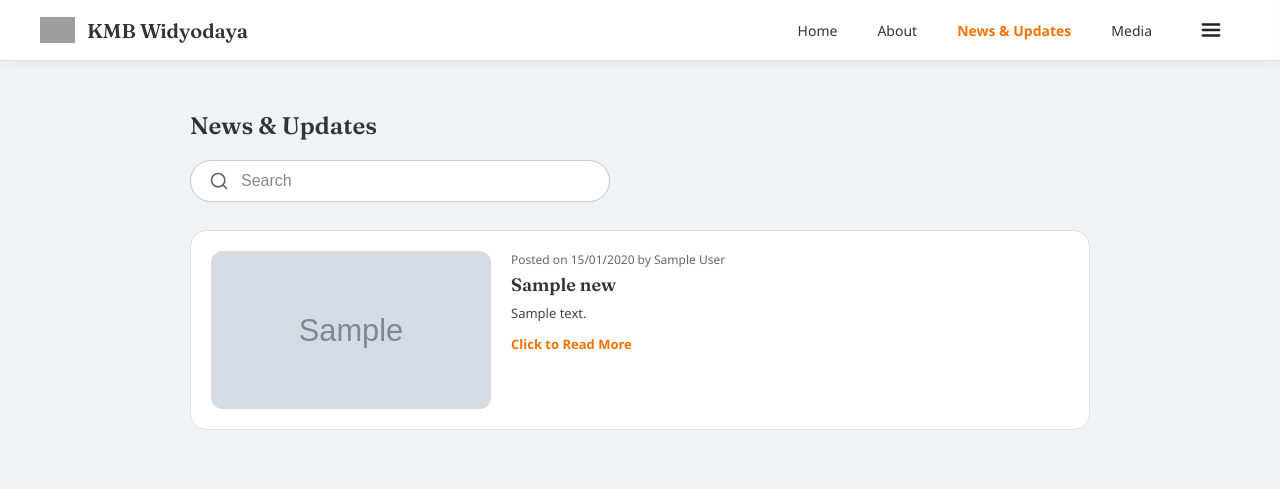
After one commit to kmbwidyodaya/website, a Django app: page /news/ in a window 1280 px wide. The commit adds this page. Shown: the top 489 px of the page. Run offline with Django 5.2, Linux system fonts and the light colour scheme; tables that the repository leaves empty hold one stand-in row (values such as "Sample post"); grey boxes marked "Sample" are stand-in pictures; some web fonts are replaced; grey boxes are pictures that could not be loaded.

Commit message:
News & Updates -new version

```diff
--- a/core/templates/home.html
+++ b/core/templates/home.html
@@ -43,7 +43,7 @@
 
             <div class="news-list">
                 {% for news in news_list %}
-                <div class="news-card">
+                <a href="{{ news.link }}" class="news-card">
                     <div class="image-placeholder">
                         {% if news.image %}
                             <img src="{{ news.image }}" alt="{{ news.title }}">
@@ -53,9 +53,9 @@
                         <p class="meta-info">Posted on {{ news.created_at|date:"d/m/Y" }} by {{ news.author }}</p>
                         <h3 class="news-title">{{ news.title }}</h3>
                         <p class="news-text">{{ news.short_description }}</p>
-                        <a href="#" class="read-more">Read More</a>
+                        <p class="read-more">Click to Read More</p>
                     </div>
-                </div>
+                </a>
                 {% empty %}
                 <p>Belum ada berita terbaru.</p>
                 {% endfor %}
--- a/core/templates/media.html
+++ b/core/templates/media.html
@@ -98,6 +98,6 @@
         </nav>
     </aside>
     <script src="{% static 'js/main.js' %}"></script>
-    <script src="{% static 'js/search.js' %}"></script>
+    <script src="{% static 'js/searchmedia.js' %}"></script>
 </body>
 </html>
--- /dev/null
+++ b/core/templates/news.html
@@ -0,0 +1,100 @@
+{% load static %}
+<!DOCTYPE html>
+<html lang="id">
+<head>
+    <meta charset="UTF-8">
+    <meta name="viewport" content="width=device-width, initial-scale=1.0">
+    <title>KMB Widyodaya</title>
+    <link rel="icon" type="image/svg+xml" href="{% static 'images/logo.svg' %}">
+    <link rel="stylesheet" href="{% static 'css/style.css' %}">
+</head>
+<body>
+
+    <!-- Navbar Header -->
+    <header class="navbar">
+        <div class="logo-container">
+            <img src="{% static 'images/logo.svg' %}" alt="Logo KMB Widyodaya" class="logo-img">
+            <span class="brand-name">KMB Widyodaya</span>
+        </div>
+        <nav class="nav-links">
+            <a href="/home">Home</a>
+            <a href="/about">About</a>
+            <a href="/news" class="active">News & Updates</a>
+            <a href="/media">Media</a>
+            <button class="menu-btn" id="menuButton" type="button" onclick="toggleSidebar()" aria-label="Buka menu navigasi" aria-controls="sidebarMenu" aria-expanded="false">
+                <svg width="22" height="22" viewBox="0 0 24 24" fill="none" stroke="currentColor" stroke-width="2.5" stroke-linecap="round" stroke-linejoin="round" aria-hidden="true">
+                    <line x1="3" y1="6" x2="21" y2="6"></line>
+                    <line x1="3" y1="12" x2="21" y2="12"></line>
+                    <line x1="3" y1="18" x2="21" y2="18"></line>
+                </svg>
+            </button>
+        </nav>
+    </header>
+        <main class="container">
+        <section class="news-section">
+            <h2 class="section-title">News & Updates</h2>
+                    <!-- Search Box -->
+            <div class="search-wrapper">
+                <div class="search-box">
+                    <svg class="search-icon" xmlns="http://www.w3.org/2000/svg" viewBox="0 0 24 24" fill="none" stroke="currentColor" stroke-width="2" stroke-linecap="round" stroke-linejoin="round">
+                        <circle cx="11" cy="11" r="8"></circle>
+                        <line x1="21" y1="21" x2="16.65" y2="16.65"></line>
+                    </svg>
+                    <input type="text" id="searchInput" placeholder="Search">
+                </div>
+            </div>
+        <div class="news-list">
+            {% for news in news_list %}
+                <a href="{{ news.link }}" target="_blank" class="news-card">
+                    <div class="image-placeholder">
+                        {% if news.image %}
+                            <img src="{{ news.image }}" alt="{{ news.title }}">
+                        {% endif %}
+                    </div>
+                    <div class="news-content">
+                        <p class="meta-info">Posted on {{ news.created_at|date:"d/m/Y" }} by {{ news.author }}</p>
+                        <h3 class="news-title">{{ news.title }}</h3>
+                        <p class="news-text">{{ news.short_description }}</p>
+                        <span class="read-more">Click to Read More</span>
+                    </div>
+                </a>
+            {% empty %}
+                <p>Belum ada berita terbaru.</p>
+            {% endfor %}
+        </div>
+        <div id="noResults" style="display: none; text-align: center; padding: 40px 0; color: #666; font-size: 16px;">
+        Hasil pencarian tidak ditemukan
+        </div>
+        </section>
+    </main>
+
+        <div class="sidebar-overlay" id="sidebarOverlay" onclick="toggleSidebar()" aria-hidden="true"></div>
+
+    <!-- Off-Canvas Sidebar -->
+    <aside class="sidebar" id="sidebarMenu" aria-label="Menu navigasi" aria-hidden="true" inert>
+        <div class="sidebar-header">
+            <div class="sidebar-brand">
+                <img src="{% static 'images/logo.svg' %}" alt="Logo" class="sidebar-logo">
+                <span class="sidebar-title">Menu</span>
+            </div>
+            <button class="close-btn" type="button" onclick="toggleSidebar()" aria-label="Tutup menu navigasi">
+                <svg width="24" height="24" viewBox="0 0 24 24" fill="none" stroke="currentColor" stroke-width="2.5" stroke-linecap="round" stroke-linejoin="round" aria-hidden="true">
+                    <line x1="18" y1="6" x2="6" y2="18"></line>
+                    <line x1="6" y1="6" x2="18" y2="18"></line>
+                </svg>
+            </button>
+        </div>
+        <nav class="sidebar-links">
+            <a href="/home">Home</a>
+            <a href="/about">About</a>
+            <a href="/news" class="active">News & Updates</a>
+            <a href="/media">Media</a>
+            <a href="/support">Support</a>
+            <a href="/events">Events</a>
+            <a href="/contact">Contact us</a>
+        </nav>
+    </aside>
+    <script src="{% static 'js/main.js' %}"></script>
+    <script src="{% static 'js/searchnews.js' %}"></script>
+</body>
+</html>
--- a/core/urls.py
+++ b/core/urls.py
@@ -5,7 +5,7 @@ urlpatterns = [
     path('', views.home, name='home'),       # Membuka halaman utama (http://127.0.0.1:8000/)
     path('home', views.home, name='home'),   # Membuka via (http://127.0.0.1:8000/home)
     path('media/<int:pk>/', views.media_detail, name='media_detail'), # Membuka halaman detail media (http://127.0.0.1:8000/media/1/)
-    path('media/', views.media, name='media'), # Membuka halaman media (http://
-
+    path('media/', views.media, name='media'), # Membuka halaman media (http://127.0.0.1:8000/media/)
+    path('news/', views.news, name='news'), # Membuka halaman berita (http://127.0.0.1:8000/news/)
     path('base/', views.base_test, name='base_test'), #test media
 ]
--- a/core/views.py
+++ b/core/views.py
@@ -22,7 +22,9 @@ def media_detail(request, pk):
     media = get_object_or_404(Media, pk=pk)
     return render(request, 'media_detail.html', {'media': media})
 
-
+def news(request):
+    news_list = News.objects.all().order_by('-id')
+    return render(request, 'news.html', {'news_list': news_list})
 
 #test media
 def base_test(request):
--- a/static/css/style.css
+++ b/static/css/style.css
@@ -144,6 +144,7 @@ h1, h2, h3, .section-title, .news-title, .event-title {
 
 /* 5. NEWS & UPDATES SECTION */
 .news-section {
+    margin-top: 40px;
     margin-bottom: 40px;
 }
 
@@ -162,27 +163,42 @@ h1, h2, h3, .section-title, .news-title, .event-title {
     display: flex;                 /* Memuat tata letak flexbox */
     gap: 20px;                     /* Jarak antara gambar dan teks */
     align-items: flex-start;       /* Menjaga tinggi elemen tetap rapi */
+    text-decoration: none !important; /* Menghilangkan garis bawah/underline */
+    color: inherit !important;
 }
 
 /* Container pembungkus poster */
 .image-placeholder {
-    width: 160px !important;            /* Lebar poster */
-    height: 200px !important;           /* Tinggi poster (160px x 1.25 = 200px -> Rasio 4:5) */
-    align-self: flex-start !important; /* Mencegah flexbox meregangkan tinggi wadah */
-    flex-shrink: 0 !important;         /* Mencegah poster menyusut ke samping */
-    overflow: hidden !important;
+    width: 160px;            /* Lebar poster */
+    height: 200px;        /* Tinggi poster (160px x 1.25 = 200px -> Rasio 4:5) */
+    align-self: flex-start; /* Mencegah flexbox meregangkan tinggi wadah */
+    flex-shrink: 0;         /* Mencegah poster menyusut ke samping */
+    overflow: hidden;
     border-radius: 12px;
     background-color: #f0f0f0;
 }
 
 /* Elemen tag <img> di dalam pembungkus */
 .image-placeholder img {
-    width: 100% !important;
-    height: 100% !important;
-    object-fit: cover !important;       /* Memotong gambar dengan rapi tanpa gepeng */
-    object-position: center !important;
-    display: block !important;
+    width: 100% ;
+    height: 100% ;
+    object-fit: cover ;       /* Memotong gambar dengan rapi tanpa gepeng */
+    object-position: center ;
+    display: block ;
 }
+
+.news-section .news-card .image-placeholder {
+    width: 280px;
+    height: auto;
+    aspect-ratio: 16 / 9;
+}
+
+.news-section .news-card .image-placeholder img {
+    width: 100%;
+    height: 100%;
+    object-fit: cover;
+}
+
 .meta-info {
     font-size: 12px;
     color: #666;
@@ -555,10 +571,12 @@ h1, h2, h3, .section-title, .news-title, .event-title {
         min-width: 0;
     }
 
-    .news-card .image-placeholder {
-        width: 96px !important;
-        height: 120px !important;
-        border-radius: 9px;
+    .news-section .news-card {
+        flex-direction: column;
+    }
+
+    .news-section .news-card .image-placeholder {
+        width: 100%;
     }
 
     .meta-info {
@@ -742,6 +760,7 @@ h1, h2, h3, .section-title, .news-title, .event-title {
     align-items: center;
     width: 100%;
     max-width: 420px;
+    box-sizing: border-box;
     background-color: #ffffff;
     border: 1px solid #c8c8c8;
     border-radius: 50px; /* Membuat bentuk kapsul/oval */
@@ -762,7 +781,8 @@ h1, h2, h3, .section-title, .news-title, .event-title {
 .search-box input {
     border: none;
     outline: none;
-    width: 100%;
+    min-width: 0;
+    flex: 1;
     font-size: 16px;
     color: #333333;
     background: transparent;
--- /dev/null
+++ b/static/js/searchnews.js
@@ -0,0 +1,34 @@
+document.addEventListener('DOMContentLoaded', function () {
+    const searchInput = document.getElementById('searchInput');
+    const newsCards = document.querySelectorAll('.news-card');
+    const noResults = document.getElementById('noResults');
+
+    if (!searchInput) return;
+
+    searchInput.addEventListener('input', function () {
+        const query = searchInput.value.toLowerCase().trim();
+        let hasVisibleCard = false;
+
+        newsCards.forEach(card => {
+            const titleEl = card.querySelector('.news-title');
+            const titleText = titleEl ? titleEl.textContent.toLowerCase() : '';
+
+            // Jika query kosong atau judul cocok, tampilkan kartu
+            if (query === '' || titleText.includes(query)) {
+                card.style.display = ''; // Tampilkan kartu
+                hasVisibleCard = true;
+            } else {
+                card.style.display = 'none'; // Sembunyikan kartu
+            }
+        });
+
+        // Kelola tampilan pesan noResults
+        if (noResults) {
+            if (query === '' || hasVisibleCard) {
+                noResults.style.display = 'none';
+            } else {
+                noResults.style.display = 'block';
+            }
+        }
+    });
+});
```
Also changed, not shown: core/templates/base.html (+9 -9 lines), staticfiles_build/static/css/style.css (+35 -15 lines), staticfiles_build/static/js/search.js (+13 -5 lines), staticfiles_build/static/js/searchmedia.js (added, +34 -0 lines), staticfiles_build/static/js/searchnews.js (added, +34 -0 lines), static/js/searchmedia.js (renamed from static/js/search.js).
